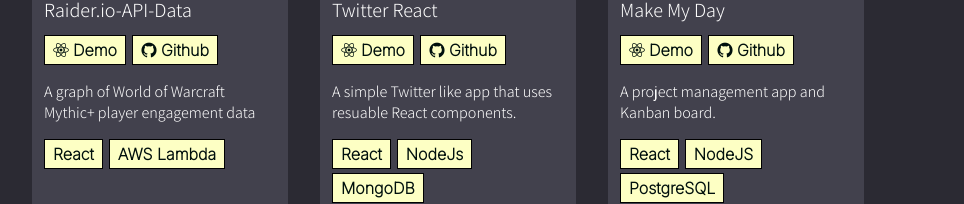
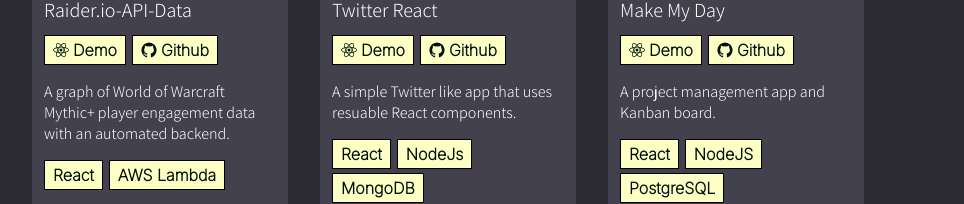
Before and after one commit to WebDevBernard/Portfolio, a Next.js app: page / in a window 1280 px wide. Shown: the part 704-908 px from the top of the page, without its empty margins (192-1156 px from the left). Built offline with nearby package versions, Linux system fonts and the light colour scheme.

Commit message:
update project data

```diff
--- a/data/project-data.js
+++ b/data/project-data.js
@@ -4,7 +4,8 @@ export const projects = [
     title: "Raider.io-API-Data",
     image:
       "https://raw.githubusercontent.com/WebDevBernard/Portfolio/main/docs/raiderio.png",
-    description: "A graph of World of Warcraft Mythic+ player engagement data",
+    description:
+      "A graph of World of Warcraft Mythic+ player engagement data with an automated backend.",
     github: "https://github.com/WebDevBernard/Raider.io-API-Data",
     link: "https://mythicdungeons.vercel.app/",
     tags: ["React", "AWS Lambda"],
```
